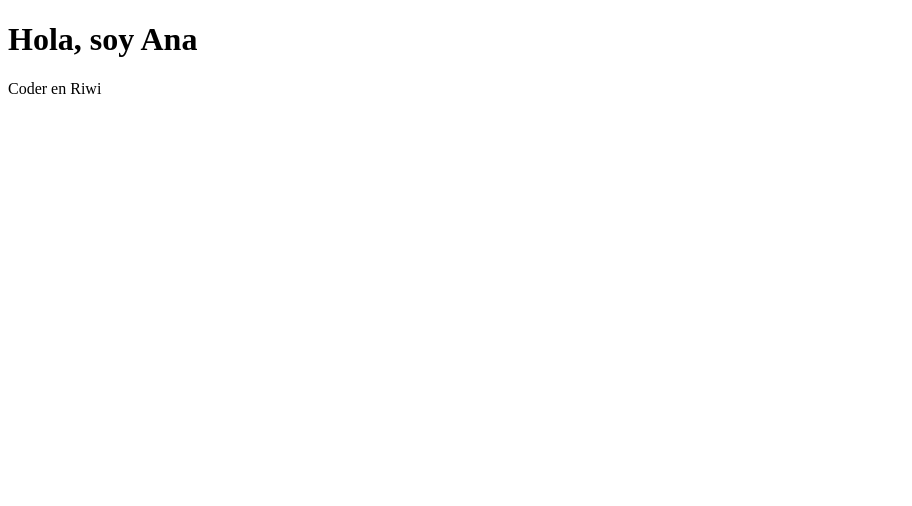
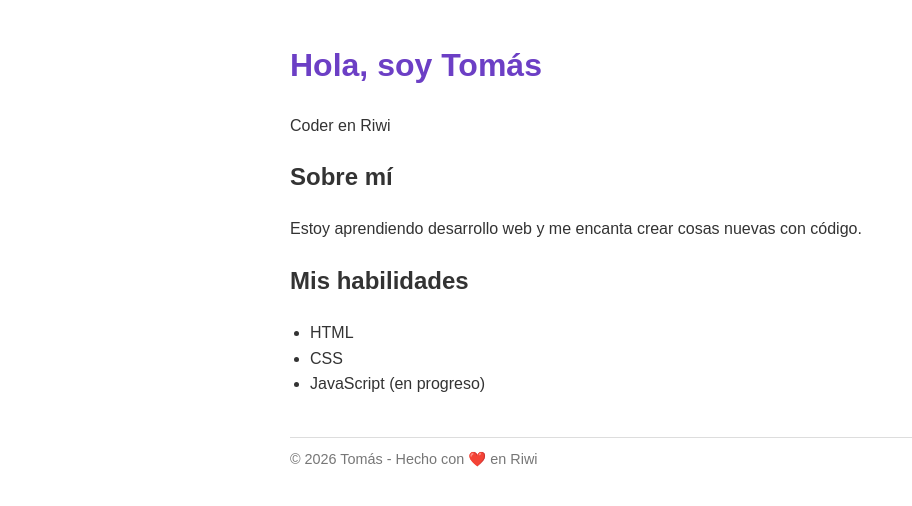
Before and after one commit to Tomas497/Pagina-Web, a plain HTML site: page index.html in a window 1280 px wide. Shown: the whole page, without its empty margins (0-912 px from the left). Drawn offline with Linux system fonts and the light colour scheme.

Commit message:
Update index.html

```diff
--- a/index.html
+++ b/index.html
@@ -1,5 +1,43 @@
 <!doctype html>
 <html lang="es">
-  <head><meta charset="UTF-8"><title>Mi web</title></head>
-  <body><h1>Hola, soy Ana</h1><p>Coder en Riwi</p></body>
+<head>
+  <meta charset="UTF-8">
+  <meta name="viewport" content="width=device-width, initial-scale=1">
+  <title>Mi web</title>
+  <style>
+    body {
+      font-family: Arial, sans-serif;
+      max-width: 700px;
+      margin: 40px auto;
+      padding: 0 20px;
+      line-height: 1.6;
+      color: #333;
+    }
+    h1 { color: #6c3fc5; }
+    ul { padding-left: 20px; }
+    footer {
+      margin-top: 40px;
+      font-size: 0.9em;
+      color: #777;
+      border-top: 1px solid #ddd;
+      padding-top: 10px;
+    }
+  </style>
+</head>
+<body>
+  <h1>Hola, soy Tomás</h1>
+  <p>Coder en Riwi</p>
+
+  <h2>Sobre mí</h2>
+  <p>Estoy aprendiendo desarrollo web y me encanta crear cosas nuevas con código.</p>
+
+  <h2>Mis habilidades</h2>
+  <ul>
+    <li>HTML</li>
+    <li>CSS</li>
+    <li>JavaScript (en progreso)</li>
+  </ul>
+
+  <footer>© 2026 Tomás - Hecho con ❤️ en Riwi</footer>
+</body>
 </html>
```
